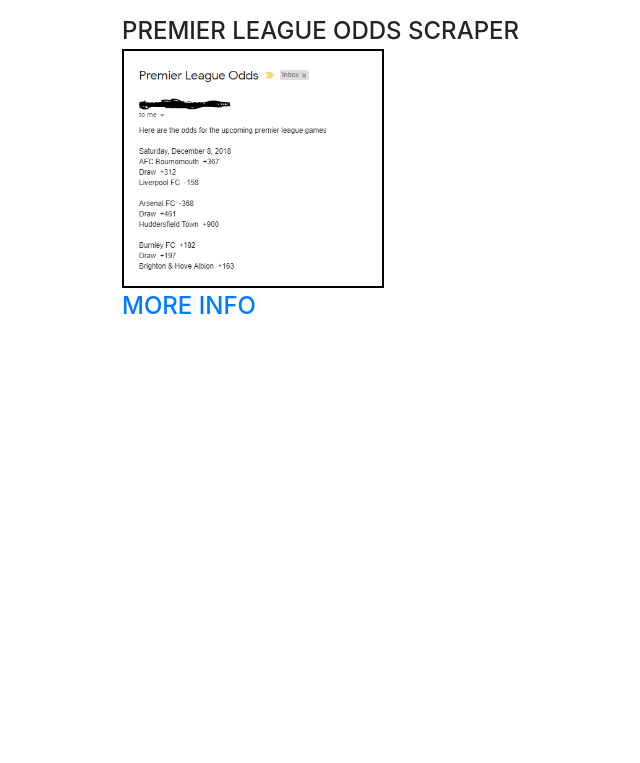
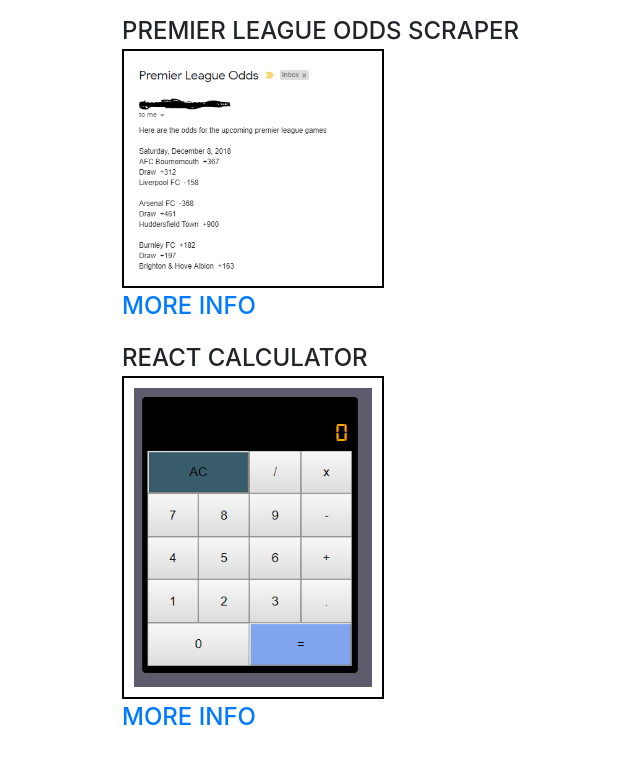
Before and after one commit to pjconnolly12/pjconnolly12.github.io, a website with bundled scripts: page index.html in a window 1280 px wide. Shown: the part 4740-5503 px from the top of the page, without its empty margins (238-878 px from the left). Before the commit the page ends 5128 px from the top, so only its background shows below. Built offline with nearby package versions, Linux system fonts and the light colour scheme; a web font is replaced by a local one.

Commit message:
adding React Calc to portfolio

```diff
--- a/index.html
+++ b/index.html
@@ -231,11 +231,15 @@
             <li class="subheading mb-3">Discrepancy Match Tool
               <div><img class="project-pic" src="img/DMT.PNG" alt="Screenshot of Tool"></div>
               <p><a href="https://github.com/pjconnolly12/Discrepancy-Match" target="_blank">More Info</a></p>
-              </li>
+            </li>
             <li class="subheading mb-3">Premier League Odds Scraper
               <div><img class="project-pic" src="img/OddsScraper.PNG" alt="Screenshot of Scraper"></div>
               <p><a href="https://github.com/pjconnolly12/Odds-Scraper" target="_blank">More Info</a></p>
-              </li>
+            </li>
+            <li class="subheading mb-3">React Calculator
+              <div><img class="project-pic" src="img/ReactCalc.PNG" alt="Screenshot of Calculator"></div>
+              <p><a href="https://codepen.io/pjconnolly12/full/zePNBM" target="_blank">More Info</a></p>
+            </li>
           </ul>
         </div>
       </section>
```
Also changed, not shown: img/ReactCalc.PNG (added).
